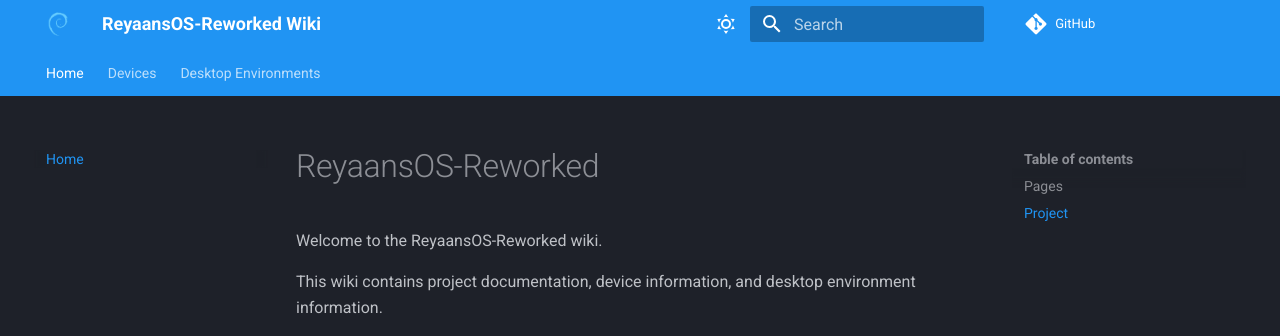
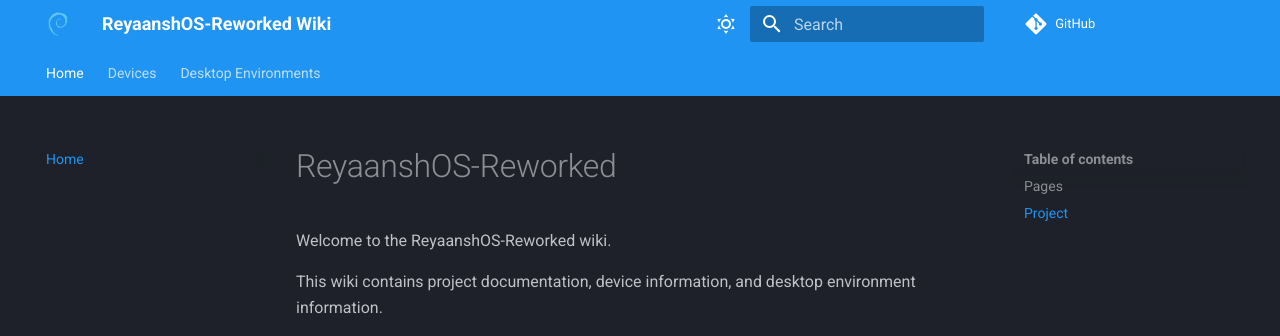
Before and after one commit to ReyaanshOS-Reworked/ReyaanshOS-Reworked.github.io, an MkDocs documentation site: the page built from docs/index.md, in a window 1280 px wide. Shown: the top 336 px of the page. Built offline with MkDocs 1.6.1 and Material for MkDocs 9.7.7, drawn with Linux system fonts in a browser that asks for light colours; comment, search, counter and statistics services are not loaded.

Commit message:
Fix ReyaanshOS project name

```diff
--- a/docs/index.md
+++ b/docs/index.md
@@ -1,6 +1,6 @@
-# ReyaansOS-Reworked
+# ReyaanshOS-Reworked
 
-Welcome to the ReyaansOS-Reworked wiki.
+Welcome to the ReyaanshOS-Reworked wiki.
 
 This wiki contains project documentation, device information, and desktop
 environment information.
@@ -12,4 +12,4 @@ environment information.
 
 ## Project
 
-- [GitHub repository](https://github.com/ReyaansOS-Reworked)
+- [GitHub repository](https://github.com/ReyaanshOS-Reworked)
--- a/mkdocs.yml
+++ b/mkdocs.yml
@@ -1,7 +1,7 @@
-site_name: ReyaansOS-Reworked Wiki
-site_description: Documentation for ReyaansOS-Reworked
+site_name: ReyaanshOS-Reworked Wiki
+site_description: Documentation for ReyaanshOS-Reworked
 site_url: https://reyaansos-reworked.github.io/
-repo_url: https://github.com/ReyaansOS-Reworked/reyaansos-reworked.github.io
+repo_url: https://github.com/ReyaanshOS-Reworked/reyaansos-reworked.github.io
 edit_uri: edit/main/docs/
 
 theme:
```
Also changed, not shown: docs/desktop-environments.md (+1 -1 lines).
